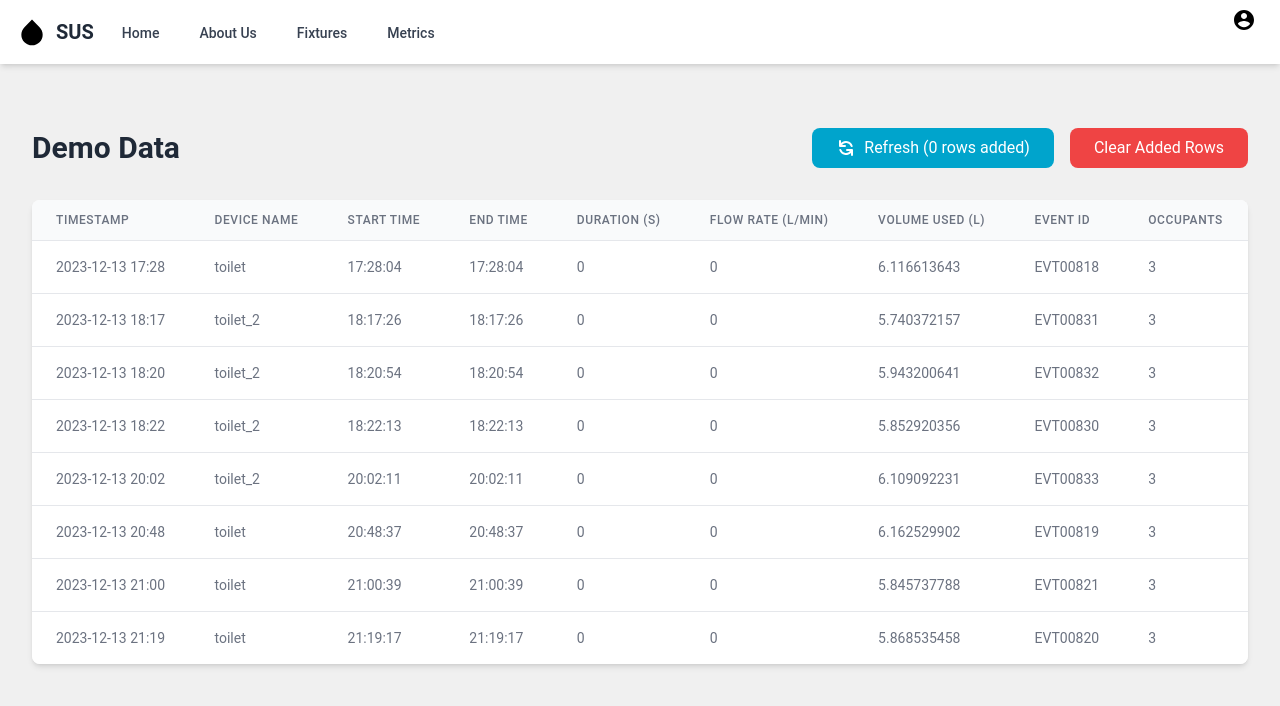
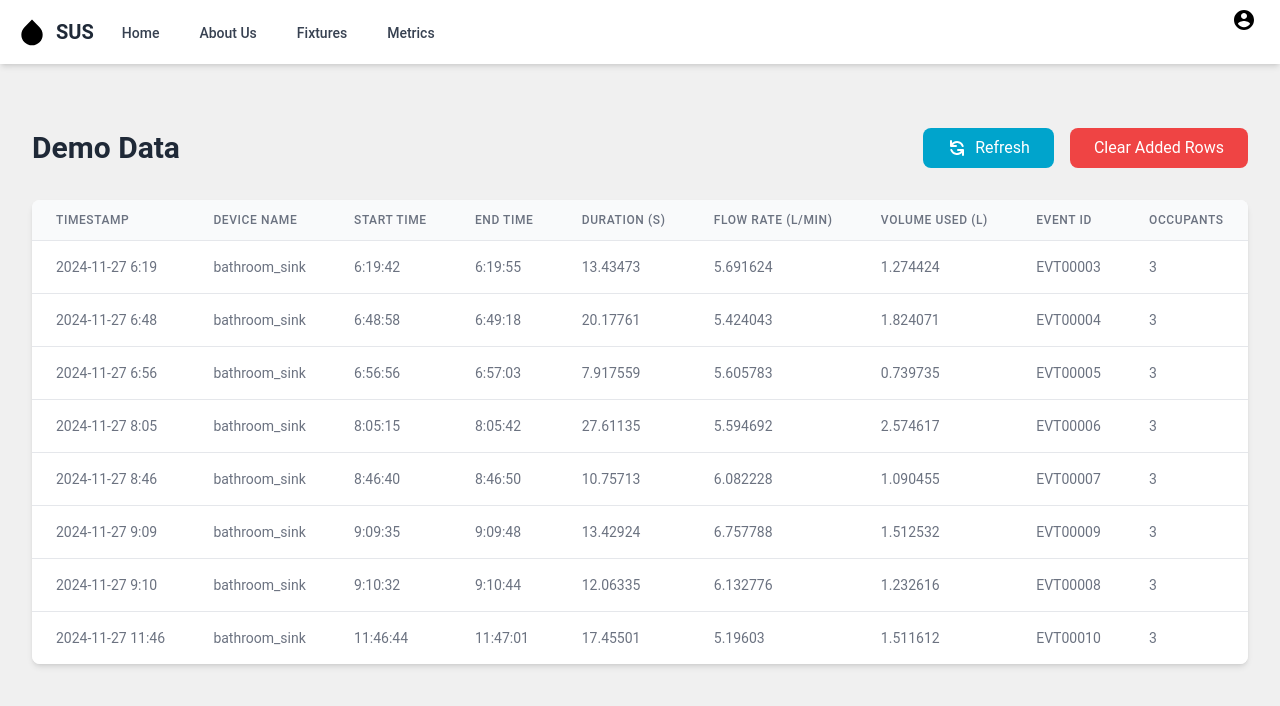
Before and after one commit to mostafadeiab/capstoneproject, a Next.js app: page /demo in a window 1280 px wide. Shown: the top 706 px of the page. Built offline with nearby package versions, Linux system fonts and the light colour scheme.

Commit message:
Demo Addition of data

```diff
--- a/app/demo/page.tsx
+++ b/app/demo/page.tsx
@@ -19,7 +19,6 @@ type DemoData = {
 export default function Demo() {
   const [staticData, setStaticData] = useState<DemoData[]>([]);
   const [addedData, setAddedData] = useState<DemoData[]>([]);
-  const [addedRowsCount, setAddedRowsCount] = useState(0);
 
   // Load initial data
   useEffect(() => {
@@ -87,12 +86,12 @@ export default function Demo() {
     // Generate random flow rate between 4 and 5.5
     const flowRate = Math.random() * (5.5 - 4) + 4;
 
-    // Generate random volume between 0.8 and 1.12
-    const volume = Math.random() * (1.12 - 0.8) + 0.8;
+    // Generate random volume between 0.1 and 0.3
+    const volume = Math.random() * (0.3 - 0.1) + 0.1;
 
     const newRow: DemoData = {
       'Timestamp': timestamp,
-      'Device Name': 'toilet',
+      'Device Name': 'bathroom_sink',
       'Start Time': time,
       'End Time': endTime,
       'Duration (s)': formatNumber(duration, 1),
@@ -103,12 +102,10 @@ export default function Demo() {
     };
 
     setAddedData(prev => [...prev, newRow]);
-    setAddedRowsCount(prev => prev + 1);
   };
 
   const clearAddedRows = () => {
     setAddedData([]);
-    setAddedRowsCount(0);
   };
 
   return (
@@ -126,7 +123,7 @@ export default function Demo() {
               <svg xmlns="http://www.w3.org/2000/svg" className="h-5 w-5" viewBox="0 0 20 20" fill="currentColor">
                 <path fillRule="evenodd" d="M4 2a1 1 0 011 1v2.101a7.002 7.002 0 0111.601 2.566 1 1 0 11-1.885.666A5.002 5.002 0 005.999 7H9a1 1 0 010 2H4a1 1 0 01-1-1V3a1 1 0 011-1zm.008 9.057a1 1 0 011.276.61A5.002 5.002 0 0014.001 13H11a1 1 0 110-2h5a1 1 0 011 1v5a1 1 0 11-2 0v-2.101a7.002 7.002 0 01-11.601-2.566 1 1 0 01.61-1.276z" clipRule="evenodd" />
               </svg>
-              Refresh ({addedRowsCount} rows added)
+              Refresh
             </button>
             <button
               onClick={clearAddedRows}
```
Also changed, not shown: data/Demo.csv, public/Demo.csv.
